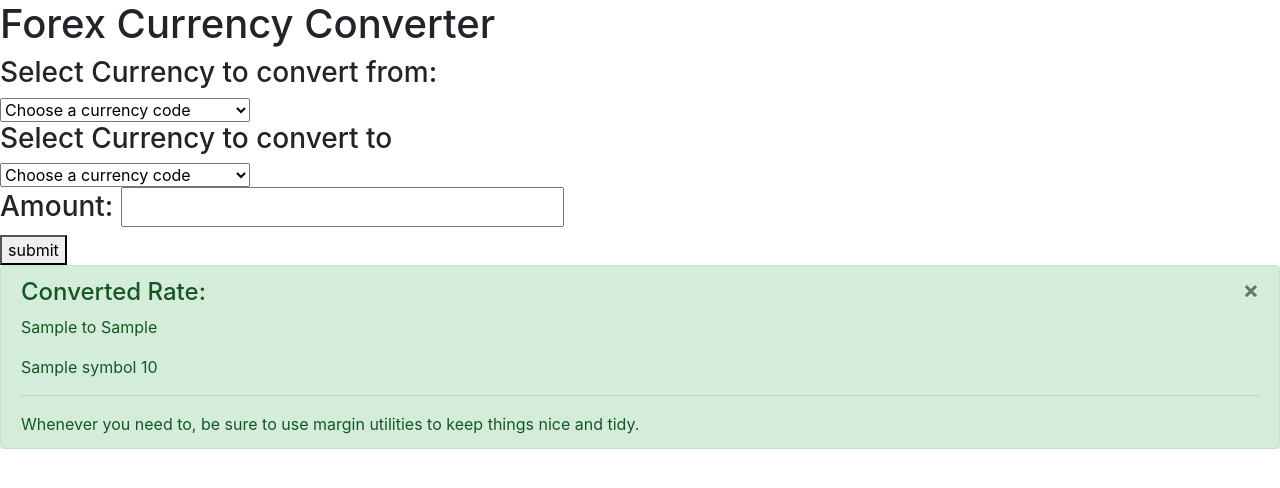
After one commit to annaspencer/forexconverter, a Flask app: template templates/converted-rate.html in a window 1280 px wide. The commit adds this page. Shown: the top 488 px of the page. Run offline with Flask 2, Linux system fonts and the light colour scheme; the template is opened without the code that fills it: most values are stand-ins (such as "Sample title", 1, 10 or a date in 2020); some libraries are stand-ins or nearby versions.

Commit message:
added converted-rate html

```diff
--- a/app.py
+++ b/app.py
@@ -1,5 +1,27 @@
 from flask import Flask, request, render_template
 from flask_debugtoolbar import DebugToolbarExtension
+from forex_python.converter import CurrencyRates, CurrencyCodes
 
 app = Flask(__name__)
-app.config['SECRET_KEY'] = 252-495-152
+app.config['SECRET_KEY'] = "327-446-427"
+debug = DebugToolbarExtension(app)
+c = CurrencyRates()
+cc = CurrencyCodes()
+
+
+@app.route("/")
+def home_page():
+    """home page"""
+    return render_template("index.html")
+
+@app.route("/convert")
+def convert():
+    """convert"""
+    con_from = request.args["convert_from"]
+    con_to = request.args["convert_to"]
+    amount = request.args["amount"]
+    symbol = cc.get_symbol(con_to)
+
+    if type(amount) != int:
+        return render_template("invalid-num.html")
+    else: return render_template("converted-rate.html", con_from = con_from, con_to = con_to,  amount = amount, symbol = symbol)
--- /dev/null
+++ b/templates/converted-rate.html
@@ -0,0 +1,15 @@
+{% extends "index.html" %}
+{% block results%}
+<div class="alert alert-success" role="alert">
+    <button type="button" class="close" data-dismiss="alert" aria-label="Close">
+        <span aria-hidden="true">&times;</span>
+      </button>
+    <h4 class="alert-heading">Converted Rate:</h4>
+
+    <p>{{con_from}} to {{con_to}}</p>
+    <p>{{symbol}} {{amount}}</p>
+    <hr>
+    <p class="mb-0">Whenever you need to, be sure to use margin utilities to keep things nice and tidy.</p>
+
+</div>
+{% endblock %}
--- a/templates/index.html
+++ b/templates/index.html
@@ -3,10 +3,92 @@
 <head>
     <meta charset="UTF-8">
     <meta name="viewport" content="width=device-width, initial-scale=1.0">
+    <link rel="stylesheet" href="https://stackpath.bootstrapcdn.com/bootstrap/4.5.2/css/bootstrap.min.css" integrity="sha384-JcKb8q3iqJ61gNV9KGb8thSsNjpSL0n8PARn9HuZOnIxN0hoP+VmmDGMN5t9UJ0Z" crossorigin="anonymous">
     <title>Currency Converter</title>
 </head>
 <body>
     <h1>Forex Currency Converter</h1>
+    <form action="/convert">
+        <h3>Select Currency to convert from:</h3>
+    <select name="convert_from" required>
+      <option value="" disabled selected hidden>Choose a currency code</option>
+      <option value="EUR">EUR - Euro Member Countries</option>
+      <option value="IDR">IDR - Indonesia Rupiah</option>
+      <option value="BGN">BGN - Bulgaria Lev</option>
+      <option value="ILS">ILS - Israel Shekel</option>
+      <option value="GBP">GBP - United Kingdom Pound </option>
+      <option value="DKK">DKK - Denmark Krone</option>
+      <option value="CAD">CAD - Canada Dollar </option>
+      <option value="JPY">JPY - Japan Yen</option>
+      <option value="HUF">HUF - Hungary Forint</option>
+      <option value="RON">RON - Romania New Leu </option>
+      <option value="MYR">MYR - Malaysia Ringgit</option>
+      <option value="SEK">SEK - Sweden Krona</option>
+      <option value="SGD">SGD - Singapore Dollar</option>
+      <option value="HKD">HKD - Hong Kong Dollar</option>
+      <option value="AUD">AUD - Australia Dollar </option>
+      <option value="CHF">CHF - Switzerland Franc</option>
+      <option value="KRW">KRW - Korea (South) Won</option>
+      <option value="CNY">CNY - China Yuan Renminbi</option>
+      <option value="TRY">TRY - Turkey Lira  </option>
+      <option value="HRK">HRK - Croatia Kuna </option>
+      <option value="NZD">NZD - New Zealand Dollar</option>
+      <option value="THB">THB - Thailand Baht</option>
+      <option value="USD">USD - United States Dollar </option>
+      <option value="NOK">NOK - Norway Krone </option>
+      <option value="RUB">RUB - Russia Ruble </option>
+      <option value="TINR">TINR - India Rupee  </option>
+      <option value="MXN">MXN - Mexico Peso</option>
+      <option value="CZK">CZK - Czech Republic Koruna</option>
+      <option value="BRL">BRL - Brazil Real</option>
+      <option value="PLN">PLN - Poland Zloty  </option>
+      <option value="PHP">PHP - Philippines Peso  </option>
+      <option value="ZAR">ZAR - South Africa Rand  </option>
+    </select>
+    <h3>Select Currency to convert to</h3>
+    <select name="convert_to" required>
+      <option value="" disabled selected hidden>Choose a currency code</option>
+      <option value="EUR">EUR - Euro Member Countries</option>
+      <option value="IDR">IDR - Indonesia Rupiah</option>
+      <option value="BGN">BGN - Bulgaria Lev</option>
+      <option value="ILS">ILS - Israel Shekel</option>
+      <option value="GBP">GBP - United Kingdom Pound </option>
+      <option value="DKK">DKK - Denmark Krone</option>
+      <option value="CAD">CAD - Canada Dollar </option>
+      <option value="JPY">JPY - Japan Yen</option>
+      <option value="HUF">HUF - Hungary Forint</option>
+      <option value="RON">RON - Romania New Leu </option>
+      <option value="MYR">MYR - Malaysia Ringgit</option>
+      <option value="SEK">SEK - Sweden Krona</option>
+      <option value="SGD">SGD - Singapore Dollar</option>
+      <option value="HKD">HKD - Hong Kong Dollar</option>
+      <option value="AUD">AUD - Australia Dollar </option>
+      <option value="CHF">CHF - Switzerland Franc</option>
+      <option value="KRW">KRW - Korea (South) Won</option>
+      <option value="CNY">CNY - China Yuan Renminbi</option>
+      <option value="TRY">TRY - Turkey Lira  </option>
+      <option value="HRK">HRK - Croatia Kuna </option>
+      <option value="NZD">NZD - New Zealand Dollar</option>
+      <option value="THB">THB - Thailand Baht</option>
+      <option value="USD">USD - United States Dollar </option>
+      <option value="NOK">NOK - Norway Krone </option>
+      <option value="RUB">RUB - Russia Ruble </option>
+      <option value="TINR">TINR - India Rupee  </option>
+      <option value="MXN">MXN - Mexico Peso</option>
+      <option value="CZK">CZK - Czech Republic Koruna</option>
+      <option value="BRL">BRL - Brazil Real</option>
+      <option value="PLN">PLN - Poland Zloty  </option>
+      <option value="PHP">PHP - Philippines Peso  </option>
+      <option value="ZAR">ZAR - South Africa Rand  </option>
+    </select>
+    <h3>Amount: <input name='amount'></h3>
+    <button>submit</button>
+    </form>
 
+    {% block results %}
+    {% endblock %}
+<script src="https://code.jquery.com/jquery-3.5.1.slim.min.js" integrity="sha384-DfXdz2htPH0lsSSs5nCTpuj/zy4C+OGpamoFVy38MVBnE+IbbVYUew+OrCXaRkfj" crossorigin="anonymous"></script>
+<script src="https://cdn.jsdelivr.net/npm/popper.js@1.16.1/dist/umd/popper.min.js" integrity="sha384-9/reFTGAW83EW2RDu2S0VKaIzap3H66lZH81PoYlFhbGU+6BZp6G7niu735Sk7lN" crossorigin="anonymous"></script>
+<script src="https://stackpath.bootstrapcdn.com/bootstrap/4.5.2/js/bootstrap.min.js" integrity="sha384-B4gt1jrGC7Jh4AgTPSdUtOBvfO8shuf57BaghqFfPlYxofvL8/KUEfYiJOMMV+rV" crossorigin="anonymous"></script>
 </body>
 </html>
```
